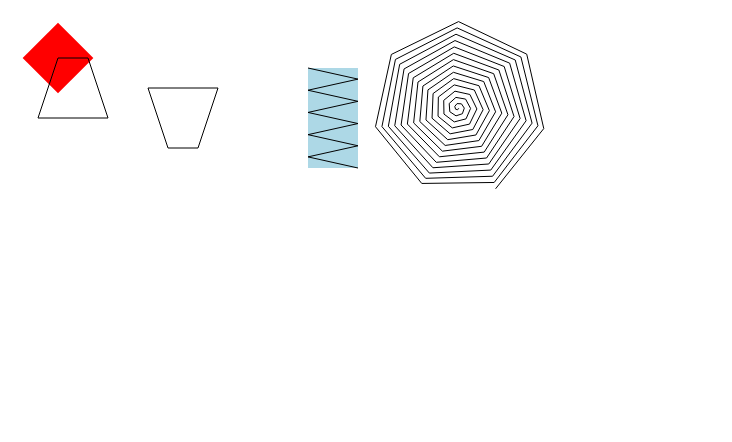
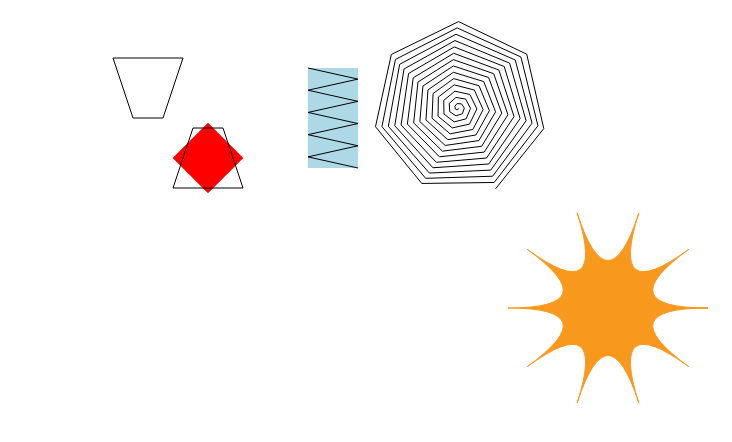
Before and after one commit to AnnaRoos/eloquent-javascript, a website: page chapters/chapter17.html in a window 1280 px wide. Shown: the whole page, without its empty margins (0-732 px from the left). Drawn offline with Linux system fonts and the light colour scheme.

Commit message:
done with shapes chapter 17

```diff
--- a/chapters/chapter17.html
+++ b/chapters/chapter17.html
@@ -8,6 +8,6 @@
     <title>Chapter 17</title>
   </head>
   <body>
-    <canvas width="600" height="200"></canvas>
+    <canvas width="1000" height="1000"></canvas>
   </body>
 </html>
--- a/chapters/chapter17.js
+++ b/chapters/chapter17.js
@@ -2,17 +2,20 @@
 let cx = document.querySelector('canvas').getContext('2d');
 
 //1. A trapezoid (a rectangle that is wider on one side)
-const trapezoid = (context, startX, startY, upperSide, bottomSide, height) => {
-  const difference =
-    upperSide > bottomSide
-      ? (upperSide - bottomSide) * Math.sign(-1)
-      : bottomSide - upperSide;
+const trapezoid = (
+  context,
+  centerX,
+  centerY,
+  upperSide,
+  bottomSide,
+  height
+) => {
   context.beginPath();
-  context.moveTo(startX, startY);
-  context.lineTo(startX + upperSide, startY);
-  context.lineTo(startX + upperSide + difference / 2, startY + height);
-  context.lineTo(startX - difference / 2, startY + height);
-  context.lineTo(startX, startY);
+  context.moveTo(centerX - upperSide / 2, centerY - height / 2);
+  context.lineTo(centerX + upperSide / 2, centerY - height / 2);
+  context.lineTo(centerX + bottomSide / 2, centerY + height / 2);
+  context.lineTo(centerX - bottomSide / 2, centerY + height / 2);
+  context.closePath();
   context.stroke();
 };
 
@@ -29,8 +32,8 @@ const diamond = (context, centerX, centerY, side) => {
   context.restore();
 };
 
-diamond(cx, 50, 50, 50);
-trapezoid(cx, 50, 50, 30, 70, 60);
+diamond(cx, 200, 150, 50);
+trapezoid(cx, 200, 150, 30, 70, 60);
 
 //3. A zigzagging line
 const zigzag = (context, startX, startY, width, height, lines) => {
@@ -67,3 +70,19 @@ const spiral = (context, centerX, centerY, lineLength) => {
 spiral(cx, 450, 100, 0.9);
 
 //5. A yellow star
+const star = (context, centerX, centerY, size, beams) => {
+  const angle = (Math.PI * 2) / beams;
+  context.beginPath();
+  context.moveTo(centerX + size, centerY);
+  for (i = 0; i <= beams; i++) {
+    x = centerX + size * Math.cos(angle * i);
+    y = centerY + size * Math.sin(angle * i);
+    context.quadraticCurveTo(centerX, centerY, x, y);
+  }
+  context.strokeStyle = '#F8981D';
+  context.stroke();
+  context.fillStyle = '#F8981D';
+  context.fill();
+};
+
+star(cx, 600, 300, 100, 10);
```
Lines whose indentation alone changed are shown as unchanged.
